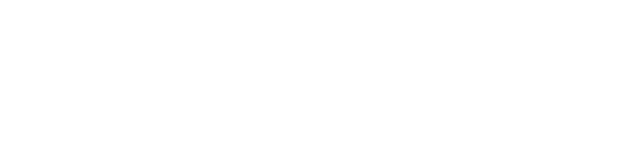
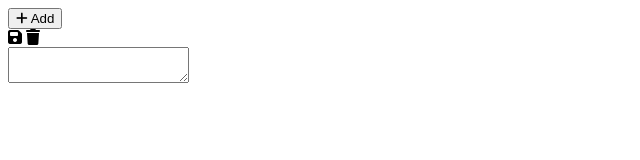
Before and after one commit to talharauf15/JS-practice-projects, a plain HTML site: page NoteTakingApp/index.html in a window 1280 px wide. Shown: the whole page, without its empty margins (0-640 px from the left). Drawn offline with Linux system fonts and the light colour scheme.

Commit message:
Created HTML Structre and import Font Libaray for Note Taking app

```diff
--- a/NoteTakingApp/index.html
+++ b/NoteTakingApp/index.html
@@ -1,11 +1,34 @@
 <!DOCTYPE html>
 <html lang="en">
+
 <head>
     <meta charset="UTF-8">
     <meta name="viewport" content="width=device-width, initial-scale=1.0">
     <title>Note Taking Application</title>
+    <link rel="stylesheet" href="style.css">
 </head>
+
 <body>
 
+    <button>
+        <i class="fas fa-plus"></i>
+        Add
+    </button>
+    <div id="main">
+        <div class="note">
+            <div class="tool">
+                <i class="fas fa-save"></i>
+                <i class="fas fa-trash"></i>
+            </div>
+
+            <textarea></textarea>
+        </div>
+
+
+    </div>
+
+    <script src="https://kit.fontawesome.com/0224b3e2c1.js" crossorigin="anonymous"></script>
+    <script src="script.js"></script>
 </body>
+
 </html>
```
